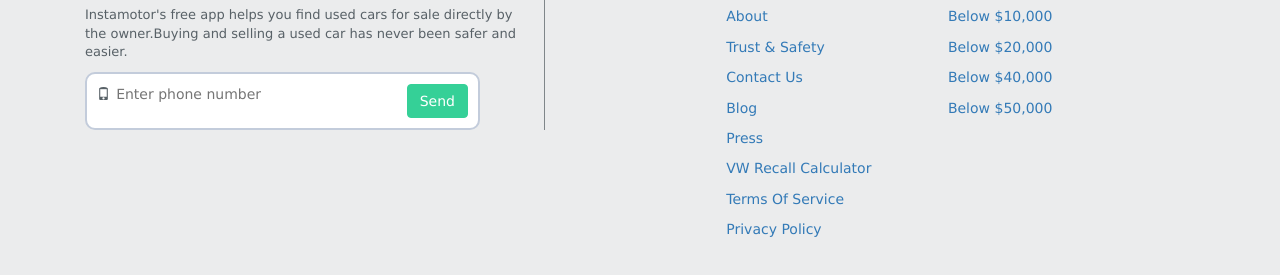
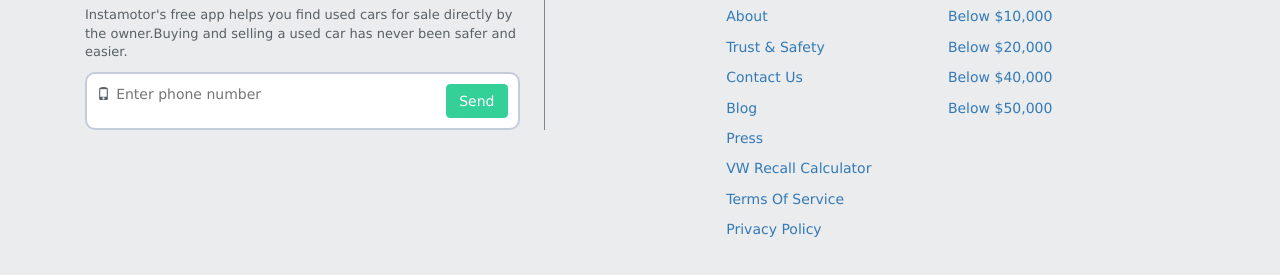
Before and after one commit to rahul-rajabhoj/Instamotor-Search-Page-Clone, a plain HTML site: page index.html in a window 1280 px wide. Shown: the part 3540-3815 px from the top of the page. Drawn offline with Linux system fonts and the light colour scheme.

Commit message:
Update index.html

```diff
--- a/index.html
+++ b/index.html
@@ -1025,10 +1025,10 @@
                     <h3><strong>Find Cars From Your Phone</strong></h3>
                     <p>Instamotor's free app helps you find used cars for sale directly by the owner.Buying and selling a used car has never been safer and easier.</p>
                     <div class="row">
-                        <div class="col-xs-10  down">
+                        <div class="col-xs-11  down">
                             <span class="glyphicon glyphicon-phone"></span>
-							<button class="btn  btnsend">Send</button>
                             <input type="number" placeholder="Enter phone number" class="input">
+				<button class="btn  btnsend">Send</button>
 
                         </div>
                     </div>
```
